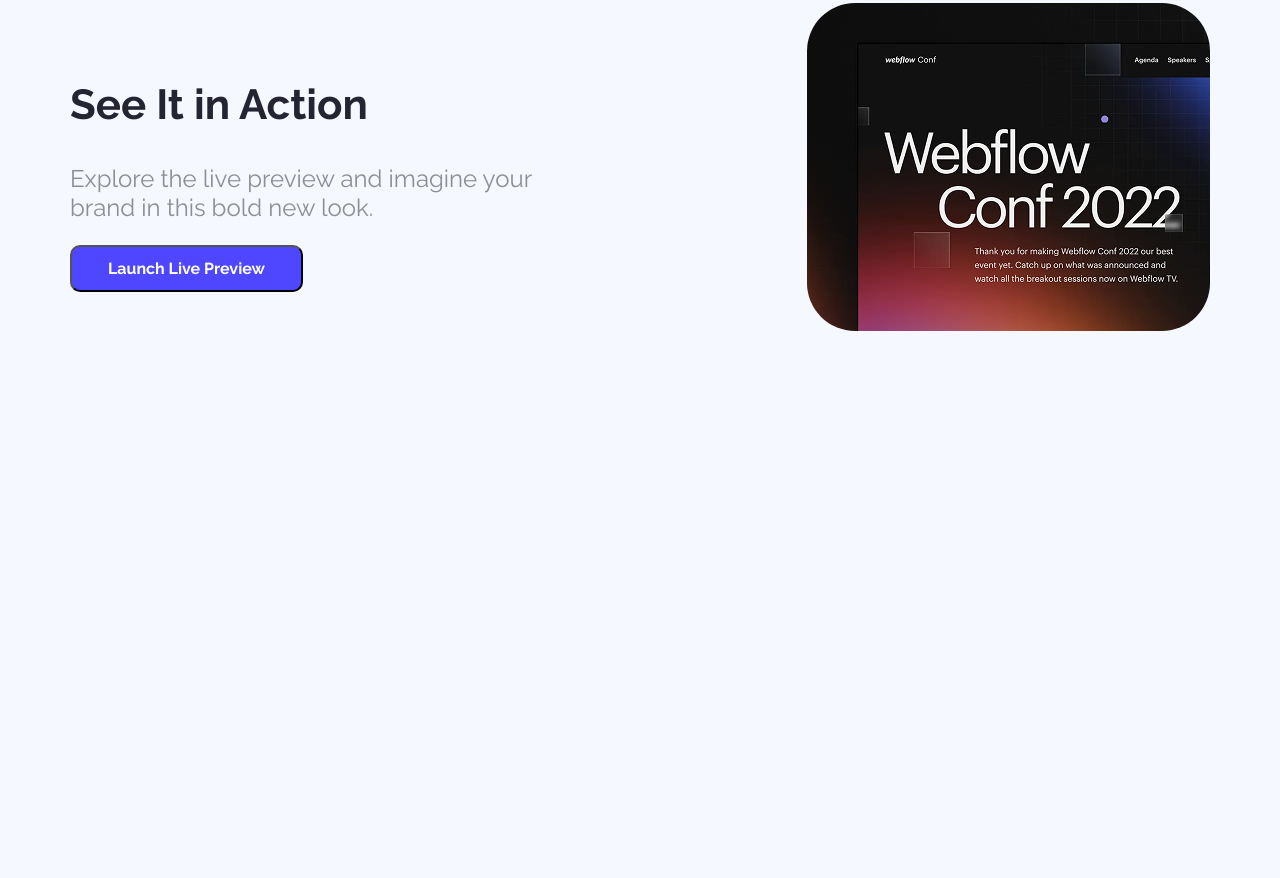
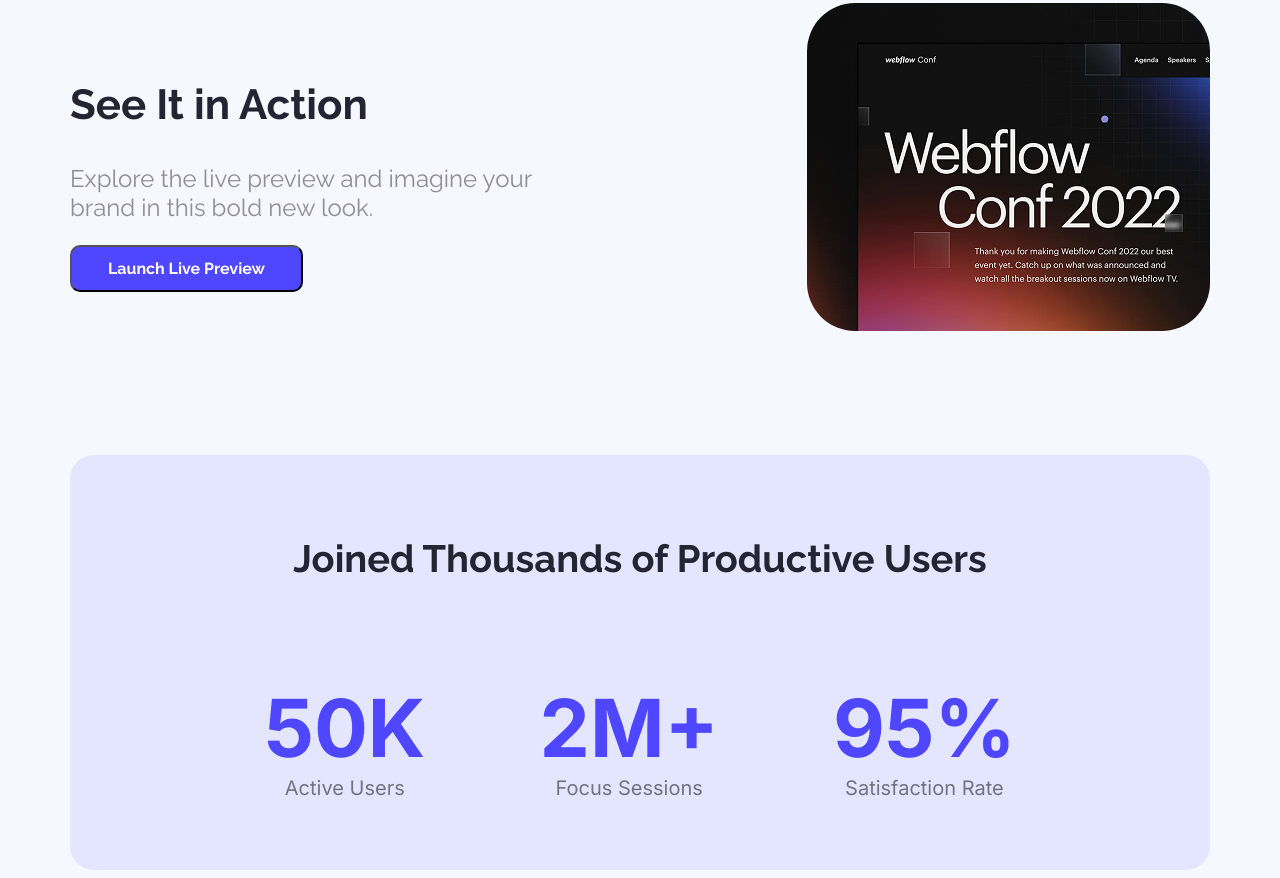
Before and after one commit to Rah-Mizanur/assainment-1-landing-launchpad, a plain HTML site: page index.html in a window 1280 px wide. Shown: the part 809-1687 px from the top of the page. Before the commit the page ends 1264 px from the top, so only its background shows below. Drawn offline with Linux system fonts and the light colour scheme.

Commit message:
add productive user section

```diff
--- a/index.html
+++ b/index.html
@@ -10,7 +10,7 @@
     <link
         href="https://fonts.googleapis.com/css2?family=Inter:ital,opsz,wght@0,14..32,100..900;1,14..32,100..900&family=Raleway:ital,wght@0,100..900;1,100..900&display=swap"
         rel="stylesheet">
-        <link rel="stylesheet" href="style.css">
+    <link rel="stylesheet" href="style.css">
     <style>
 
     </style>
@@ -31,26 +31,45 @@
         </div>
     </header>
     <main>
+        <!-- action section start here  -->
         <section class="action-section">
             <div class="action-container">
                 <div class="action-content">
                     <h2> See It in Action</h2>
                     <p> Explore the live preview and imagine your <br> brand in this bold new look.</p>
                     <button class="btn"> launch live preview</button>
-
                 </div>
                 <div class="action-img">
                     <img src="./Assets/wc-mini.png" alt="">
                 </div>
             </div>
+        </section>
+        <!-- productive user section start here -->
 
-
+        <section class="productive-user-section">
+            <div class="productive-user-container">
+                <h1> Joined Thousands of Productive Users</h1>
+                <div class="productive-user-content">
+                    <div class="productive-user-content-text">
+                        <h1>50K</h1>
+                        <p>active users</p>
+                    </div>
+                    <div class="productive-user-content-text">
+                        <h1>2M+</h1>
+                        <p>focus sessions</p>
+                    </div>
+                    <div class="productive-user-content-text">
+                        <h1>95%</h1>
+                        <p>satisfaction rate</p>
+                    </div>
+                </div>
+            </div>
         </section>
 
     </main>
     <footer>
 
-    </footer
-</body>
+    </footer>
+ </body>
 
 </html>
--- a/style.css
+++ b/style.css
@@ -89,3 +89,48 @@
     .action-img img {
         border-radius: 48px;
     }
+
+    /* productive section start here  */
+
+    .productive-user-section {
+        max-width: 1140px;
+        margin: 00 auto;
+        border-radius: 24px;
+        background: rgba(78, 71, 255, 0.1);
+    }
+
+    .productive-user-container {
+        padding: 50px 80px;
+        text-align: center;
+    }
+
+    .productive-user-container h1 {
+        color: rgb(37, 36, 50);
+        font-size: 38px;
+        font-weight: 700;
+        text-align: center;
+    }
+
+    .productive-user-content {
+        display: flex;
+        justify-content: space-evenly;
+    }
+
+    .productive-user-content h1 {
+        color: rgb(78, 71, 255);
+        font-family: Inter;
+        font-size: 80px;
+        font-weight: 700;
+        text-align: left;
+        margin-bottom: 00px;
+    }
+
+    .productive-user-content p {
+        margin-top: 00;
+        color: rgba(0, 0, 0, 0.5);
+        font-family: Inter;
+        font-size: 20px;
+        font-weight: 400;
+        text-align: center;
+        text-transform: capitalize;
+    }
```
